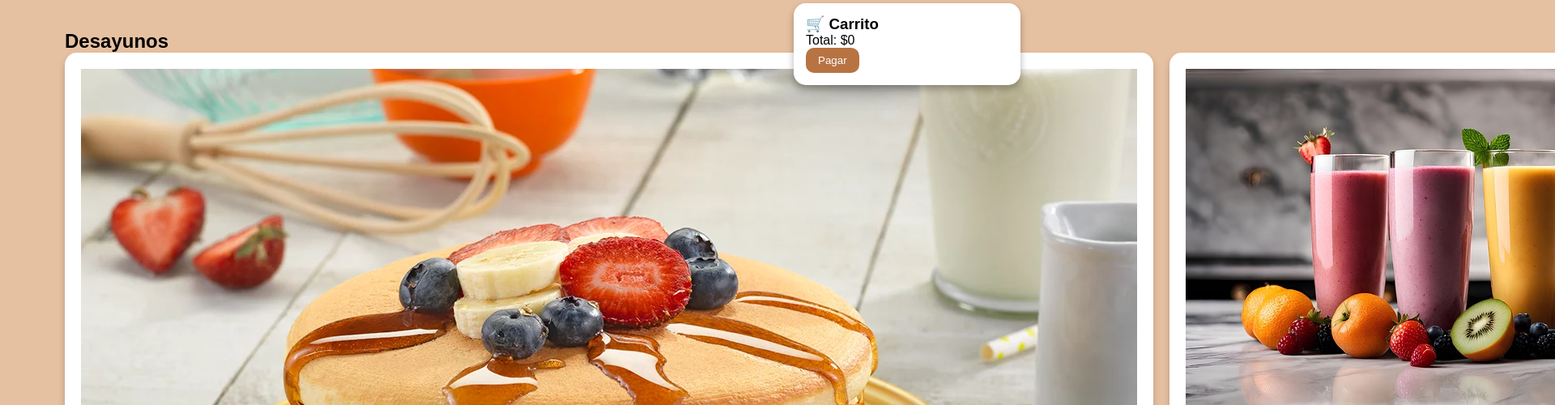
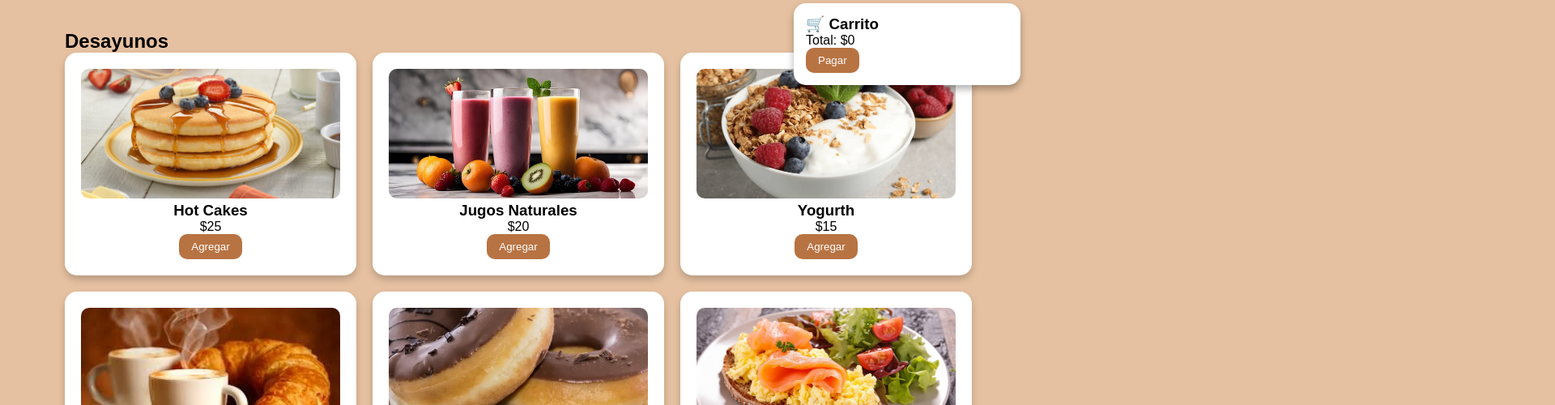
Before and after one commit to manzanoeileen768-blip/Cafeteria-Uni, a plain HTML site: page menu.html in a window 1280 px wide. Shown: the part 116-616 px from the top of the page at 81% size, 1920 px wide, since content can reach past the window. Drawn offline with Linux system fonts and the light colour scheme.

Commit message:
Update menu.html

```diff
--- a/menu.html
+++ b/menu.html
@@ -6,12 +6,43 @@
 <title>UNI CAFE UATV</title>
 
 <style>
-:root{--cafe-oscuro:#a56232;--cafe-medio:#b87342;--cafe-claro:#e6c1a1;}
-*{box-sizing:border-box;font-family:Arial;margin:0;padding:0}
-body{background:var(--cafe-claro)}
-header{background:var(--cafe-oscuro);padding:20px;color:white}
-nav a{background:var(--cafe-medio);color:white;padding:10px 18px;border-radius:20px;text-decoration:none;margin-right:10px}
-section{padding:40px;max-width:1200px;margin:auto}
+:root{
+--cafe-oscuro:#a56232;
+--cafe-medio:#b87342;
+--cafe-claro:#e6c1a1;
+}
+*{
+  box-sizing:border-box;
+  font-family:Arial;
+  margin:0;padding:0
+}
+body{
+  background:var(--cafe-claro)
+}
+header{
+  background:var(--cafe-oscuro);
+  padding:20px;color:white
+}
+nav a{
+  background:var(--cafe-medio);
+  color:white;padding:10px 18px;
+  border-radius:20px;
+  text-decoration:none;
+  margin-right:10px
+}
+section{
+  padding:40px;
+  max-width:1200px;
+  margin:auto
+}
+
+.card img{
+  width:100%;
+  height:160px;      /* 🔹 altura fija (puedes cambiar el número si quieres) */
+  object-fit:cover; /* 🔹 recorta sin deformar */
+  border-radius:10px;
+}
+
 
 /* 🔹 3 ARRIBA / 3 ABAJO */
 .grid{
```
